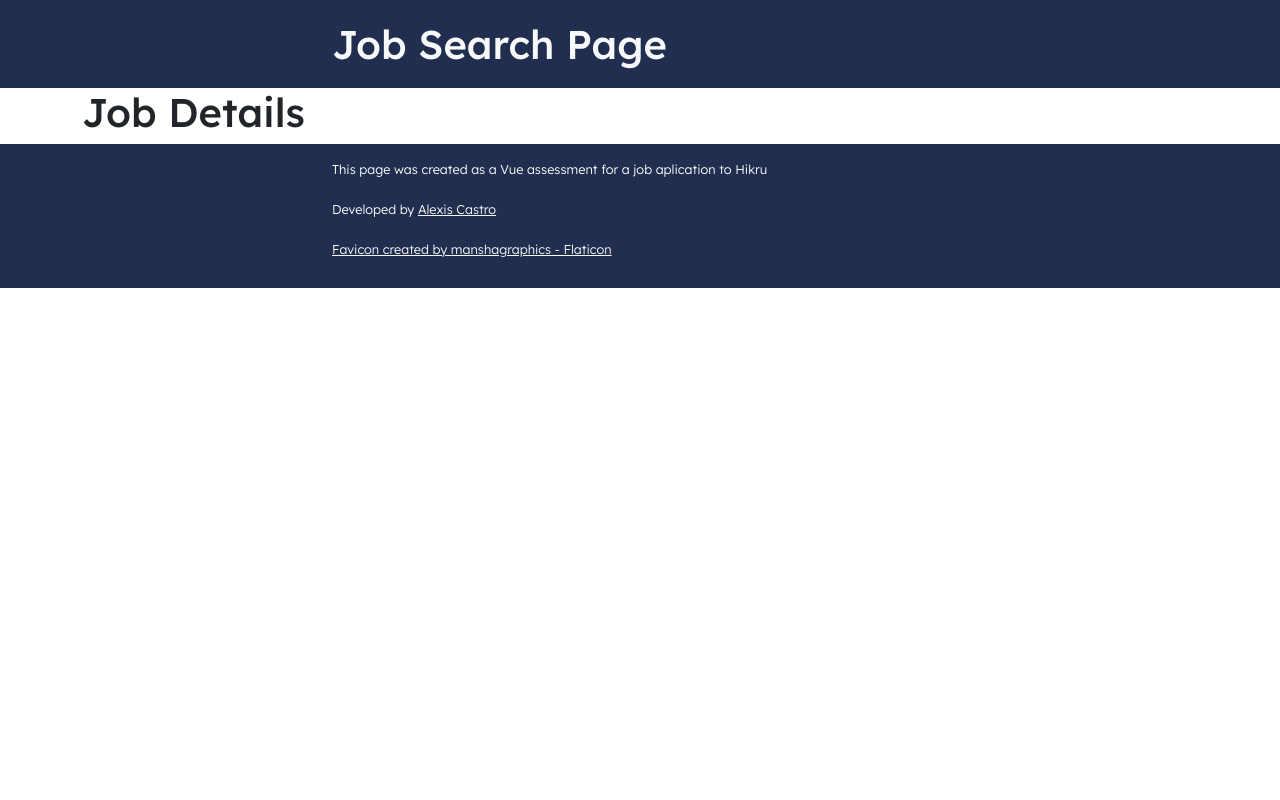
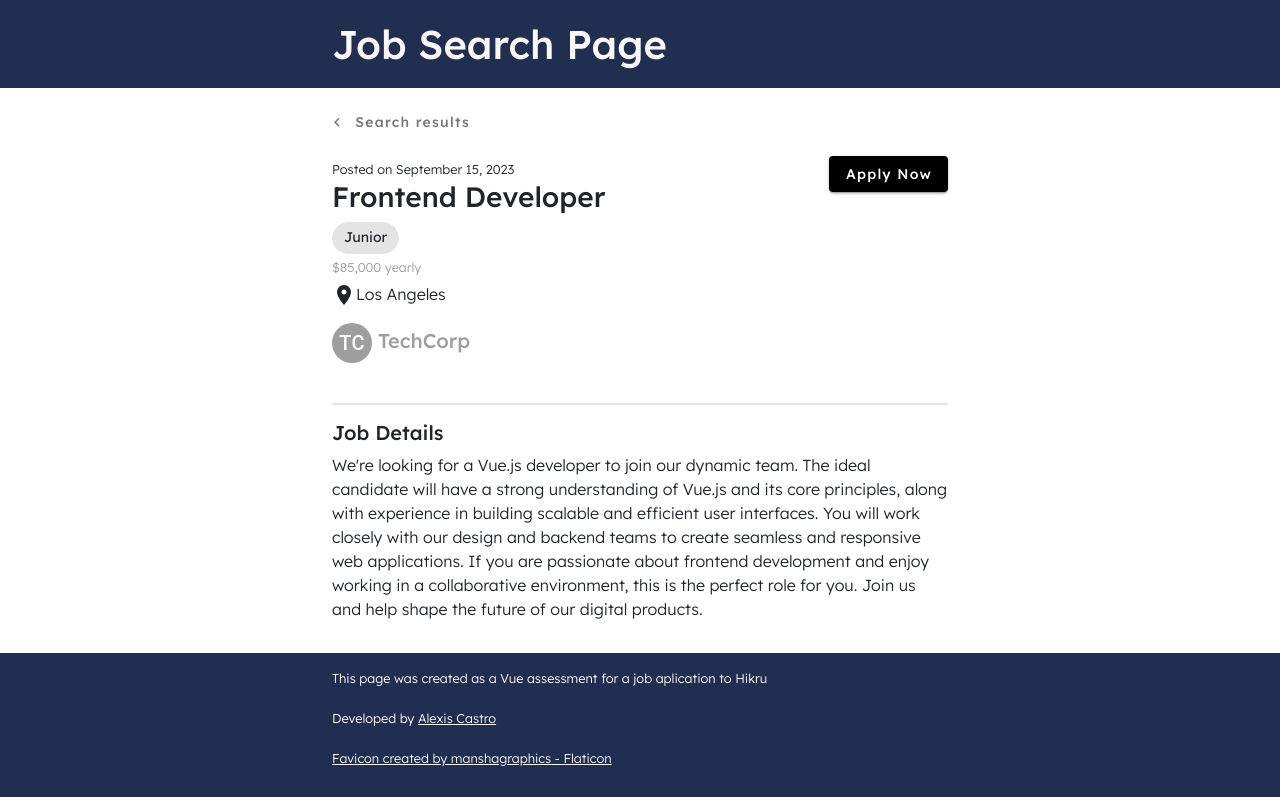
Before and after one commit to AlexisCastroB/vue-assessment, a Vue app: page /jobs/1 in a window 1280 px wide. Built offline with nearby package versions, Linux system fonts and the light colour scheme.

Commit message:
Filled templating in views

```diff
--- a/src/views/HomePage.vue
+++ b/src/views/HomePage.vue
@@ -1,6 +1,12 @@
 <template>
-  <div class="home-page container">
-    <h1>Home Page</h1>
+  <div class="home-page">
+    <div class="container mt-4 w-md-75 w-lg-50">
+      <div class="row">
+        <div class="col py-4">
+          <h1>Home Page</h1>
+        </div>
+      </div>
+    </div>
   </div>
 </template>
 
--- a/src/views/JobDetails.vue
+++ b/src/views/JobDetails.vue
@@ -1,9 +1,67 @@
 <template>
-  <div class="job-details container">
-    <h1>Job Details</h1>
+  <div class="job-details">
+    <div class="container mt-4 w-md-75 w-lg-50">
+      <div class="row">
+        <div class="col">
+          <v-btn class="text-none pa-0"
+          prepend-icon="mdi-chevron-left"
+          variant="plain">
+            Search results
+          </v-btn>
+        </div>
+      </div>
+      <div class="row">
+        <div class="col-md-6 py-4">
+          <small class="m-0">
+            Posted on September 15, 2023
+          </small>
+          <h3>
+            Frontend Developer
+          </h3>
+          <v-chip>
+            Junior
+          </v-chip>
+          <p class="mb-1">
+            <small class="text-grey w-100">
+              $85,000 yearly
+            </small>
+          </p>
+          <p><v-icon icon="mdi-map-marker"></v-icon>Los Angeles</p>
+          <h5 class="text-grey">
+            <v-avatar color="grey">
+              <span class="text-h6">TC</span>
+            </v-avatar>
+            TechCorp
+          </h5>
+        </div>
+        <div class="col-md-6 py-4 text-md-end">
+          <FormModal />
+          <!-- <v-btn class="text-none"
+          color="black">
+            Apply Now
+          </v-btn> -->
+        </div>
+      </div>
+      <div class="row">
+        <div class="col">
+          <v-divider thickness="2"></v-divider>
+        </div>
+      </div>
+      <div class="row">
+        <div class="col pb-4">
+          <h5>
+            Job Details
+          </h5>
+          <p>
+            We're looking for a Vue.js developer to join our dynamic team. The ideal candidate will have a strong understanding of Vue.js and its core principles, along with experience in building scalable and efficient user interfaces. You will work closely with our design and backend teams to create seamless and responsive web applications. If you are passionate about frontend development and enjoy working in a collaborative environment, this is the perfect role for you. Join us and help shape the future of our digital products.
+          </p>
+        </div>
+      </div>
+    </div>
   </div>
 </template>
 
 <script setup>
+import FormModal from '@/components/FormModal.vue';
 
 </script>
--- a/src/views/JobList.vue
+++ b/src/views/JobList.vue
@@ -1,9 +1,30 @@
 <template>
-  <div class="job-list container">
-    <h1>Job List</h1>
+  <div class="job-list">
+    <div class="container mt-4 w-md-75 w-lg-50">
+      <div class="row mb-3">
+        <div class="col">
+          <h2>
+            Available jobs for: Frontend
+          </h2>
+        </div>
+      </div>
+        <Search />
+        <Filters />
+      <div class="row d-flex">
+        <JobCard />
+        <JobCard />
+        <JobCard />
+        <JobCard />
+        <JobCard />
+        <JobCard />
+      </div>
+    </div>
   </div>
 </template>
 
 <script setup>
+import Filters from '@/components/Filters.vue';
+import JobCard from '@/components/JobCard.vue';
+import Search from '@/components/Search.vue';
 
 </script>
```
